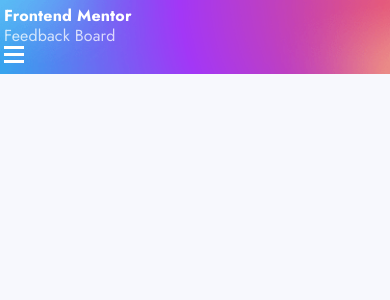
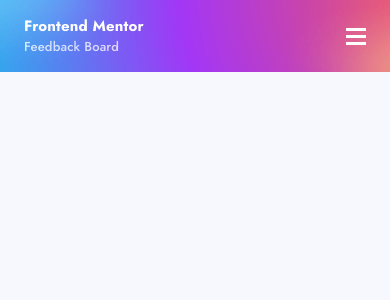
Before and after one commit to SerhiiShyshkin/product-feedback-app-front, a React (Create React App) app: page / in a window 390 px wide. Shown: the top 300 px of the page. Built offline with nearby package versions, Linux system fonts and the light colour scheme.

Commit message:
Deleted HamburgerComponent. Added hamburger button to header. Added styles for header

```diff
--- a/src/components/HamburgerButton.tsx
+++ /dev/null
@@ -1,7 +0,0 @@
-import { IconButton } from '@mui/material';
-import hamburgerIcon from '../assets/shared/mobile/icon-hamburger.svg';
-import closeIcon from '../assets/shared/mobile/icon-close.svg';
-
-export const HamburgerButton: React.FC = () => {
-  return <img src={hamburgerIcon} alt='Hamburger icon' />;
-};
--- a/src/components/Header.tsx
+++ b/src/components/Header.tsx
@@ -1,11 +1,13 @@
 import { Typography, useTheme, useMediaQuery } from '@mui/material';
 import { ContentBox } from './ui-components';
-import { HamburgerButton } from './HamburgerButton';
 import { styled } from '@mui/system';
+import hamburgerIcon from '../assets/shared/mobile/icon-hamburger.svg';
+import closeIcon from '../assets/shared/mobile/icon-close.svg';
 
 const HeaderBox = styled(ContentBox)(({ theme }) => ({
-  padding: theme.spacing(1),
-  color: 'white',
+  display: 'grid',
+  gridTemplateColumns: '1fr auto',
+  alignItems: 'center',
 
   [theme.breakpoints.up('tablet')]: {
     color: 'blue',
@@ -15,15 +17,31 @@ const HeaderBox = styled(ContentBox)(({ theme }) => ({
   },
 }));
 
+const Title = styled(Typography)(({ theme }) => ({
+  gridColumn: '1/2',
+}));
+
+const Subtitle = styled(Typography)(({ theme }) => ({
+  gridColumn: '1/2',
+}));
+
+const HamburgerButton = styled('img')(({ theme }) => ({
+  gridColumn: '2/3',
+  gridRow: '1/3',
+}));
+
 export const Header: React.FC = () => {
   const theme = useTheme();
-  const matches = useMediaQuery(theme.breakpoints.down('tablet'));
+  const matches = useMediaQuery(theme.breakpoints.only('mobile'));
 
   return (
     <HeaderBox variant='header'>
-      <Typography sx={{ typography: 'h2' }}>Frontend Mentor</Typography>
-      <Typography sx={{ opacity: 0.75 }}>Feedback Board</Typography>
-      {matches && <HamburgerButton />}
+      <Title variant='h3'>Frontend Mentor</Title>
+      <Subtitle variant='subtitle' sx={{ opacity: 0.75 }}>
+        Feedback Board
+      </Subtitle>
+
+      {matches && <HamburgerButton src={hamburgerIcon} alt='Hamburger icon' />}
     </HeaderBox>
   );
 };
--- a/src/themes/theme.ts
+++ b/src/themes/theme.ts
@@ -133,6 +133,7 @@ theme.components = {
           backgroundImage: `url(${headerBackgroundMobile})`,
           backgroundRepeat: 'no-repeat',
           backgroundSize: 'cover',
+          color: theme.palette.common.white,
         },
       },
       {
@@ -141,6 +142,7 @@ theme.components = {
         },
         style: {
           backgroundColor: theme.palette.primary.dark,
+          color: theme.palette.common.white,
         },
       },
     ],
```
